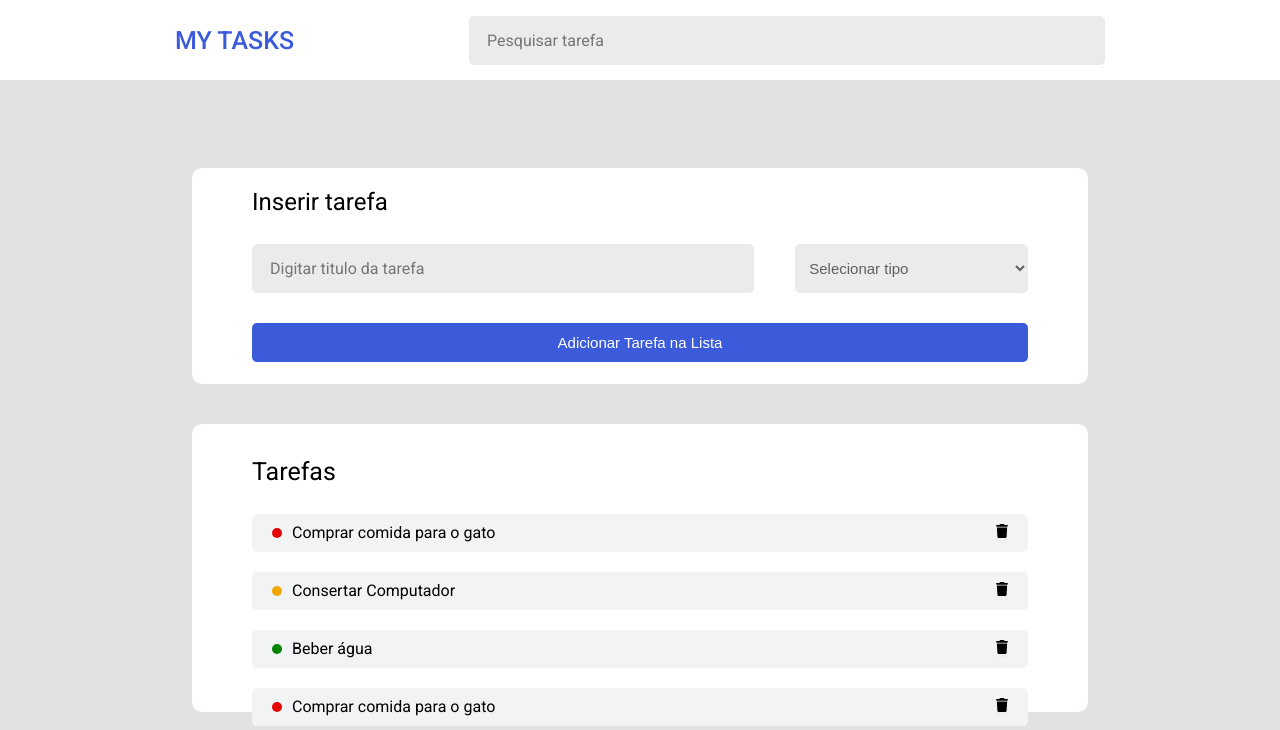
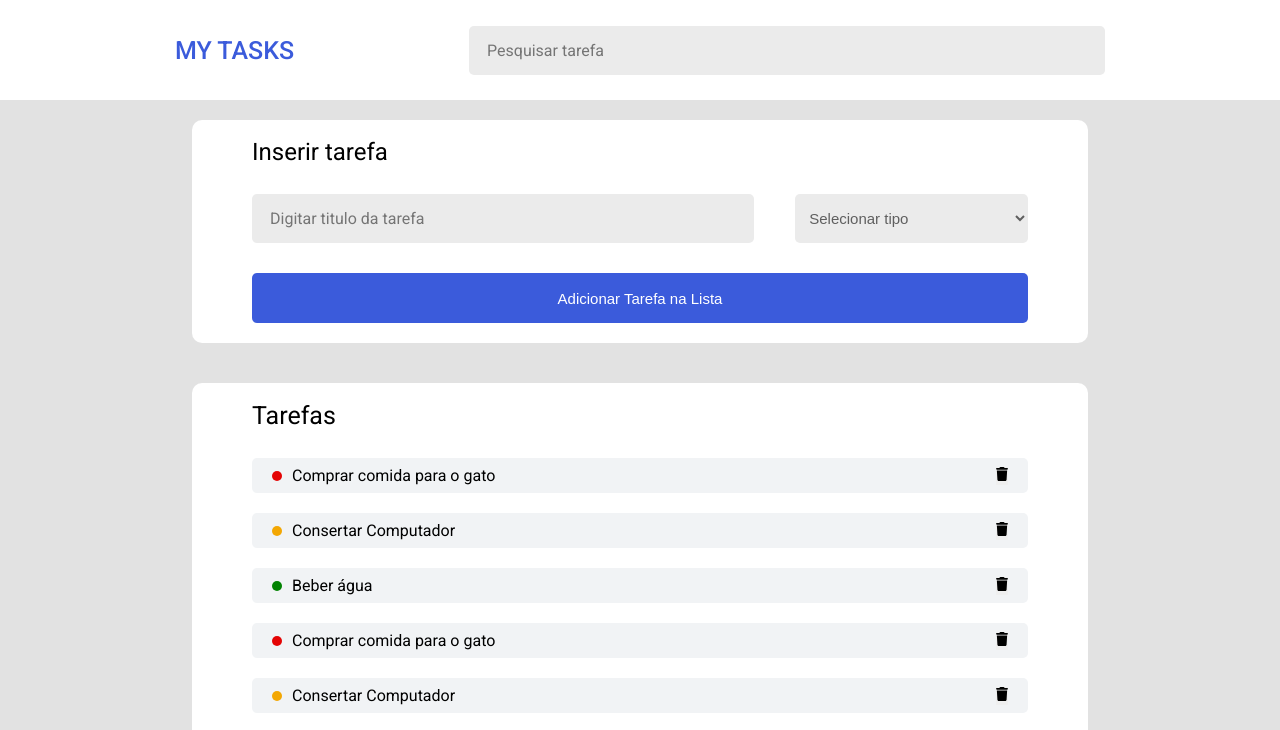
Before and after one commit to miguelaab-dev/lista-de-tarefas-miguelaab-dev, a plain HTML site: page index.html in a window 1280 px wide. Shown: the top 730 px of the page. Drawn offline with Linux system fonts and the light colour scheme.

Commit message:
Resolução Bug Visual de acompanhamento  do container ao criar novas tasks

```diff
--- a/style.css
+++ b/style.css
@@ -4,17 +4,15 @@
 
 html {
     font-family: 'Roboto', sans-serif;
-    height: 100%;
 }
 
 
 body {
-    height: 100%;
     background-color: #e2e2e2;
 }
 
 header {
-    height: 10%;
+    height: 100px;
     background-color: white;
     flex-wrap: nowrap;
 
@@ -53,6 +51,7 @@ main {
     justify-content: center;
     align-items: center;
     gap: 40px;
+    padding: 20px 0px;
 }
 
 .main__container {
@@ -69,8 +68,9 @@ main {
     display: flex;
     flex-direction: column;
     justify-content: center;
-    padding: 10px 60px;
+    padding: 20px 60px;
     gap: 30px;
+
 }
 
 .form__title {
@@ -101,7 +101,7 @@ main {
 .form__button--add-task {
     border: none;
     background-color: #3b5bdb;
-    height: 20%;
+    height: 50px;
     border-radius: 5px;
     color: white;
     font-size: 15px;
@@ -114,12 +114,13 @@ main {
 .tasks__container {
     background-color: white;
     border-radius: 10px;
-    height: 40%;
+    height: fit-content;
+    min-height: 40%;
     width: 70%;
     display: flex;
     flex-direction: column;
     justify-content: center;
-    padding: 8px 60px;
+    padding: 20px 60px;
     gap: 30px;
 }
 
@@ -132,7 +133,6 @@ main {
     display: flex;
     flex-direction: column;
     gap: 20px;
-    height: 60%;
 }
 
 .task__item {
@@ -141,7 +141,7 @@ main {
     justify-content: space-between;
     padding: 10px 20px;
     background-color: #f1f3f5;
-    height: 25%;
+    height: 35px;
     border-radius: 5px;
 }
 
@@ -153,7 +153,7 @@ main {
 .task-info__container span {
     width: 10px;
     height: 10px;
-    border-radius: 10px;
+    border-radius: 100%;
     align-self: center;
 }
 
```
